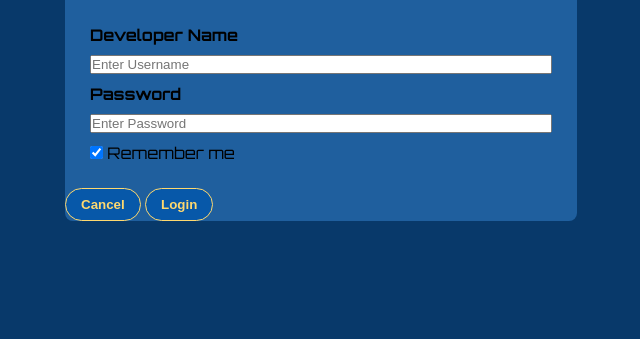
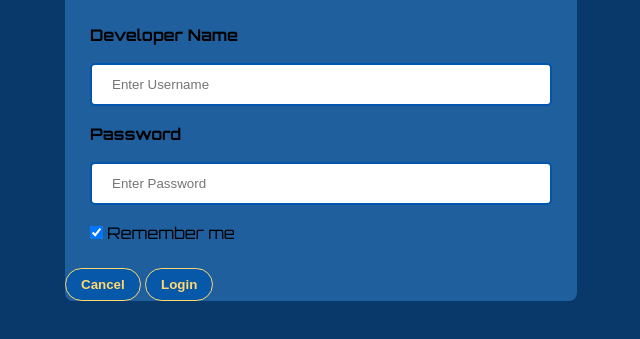
Before and after one commit to S3bas7ian123/CodeThrone_repo, a plain HTML site: page index.html in a window 1280 px wide. Shown: the part 207-546 px from the top of the page, without its empty margins (319-959 px from the left). Drawn offline with Linux system fonts and the light colour scheme; a web font is replaced by a local one.

Commit message:
Added new color in input

```diff
--- a/style.css
+++ b/style.css
@@ -154,12 +154,13 @@ main {
     gap: 10px;
 }
 
-.setInput{
+input[type=text], input[type=password] {
     width: 100%;
     padding: 12px 20px;
     margin: 8px 0;
     display: inline-block;
-    border: 1px solid #ccc;
+    border: 2px solid rgb(0, 86, 172);
+    border-radius: 5px;
     box-sizing: border-box;
     font-family: 'Gruppo', sans-serif;
 }
```
